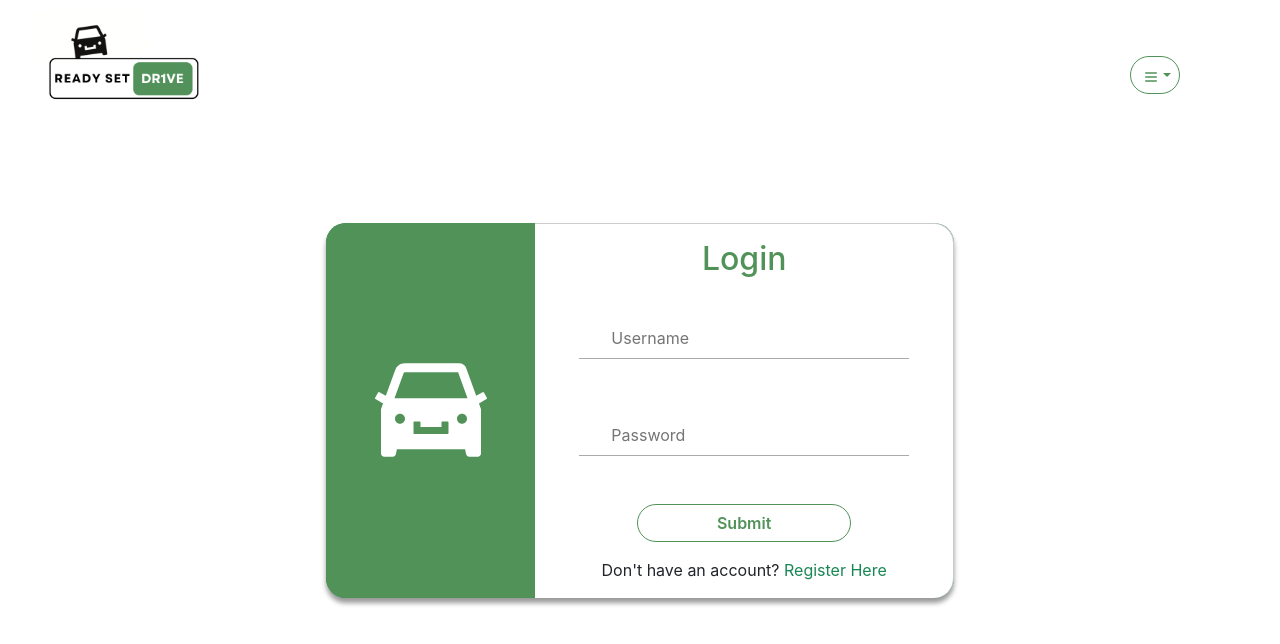
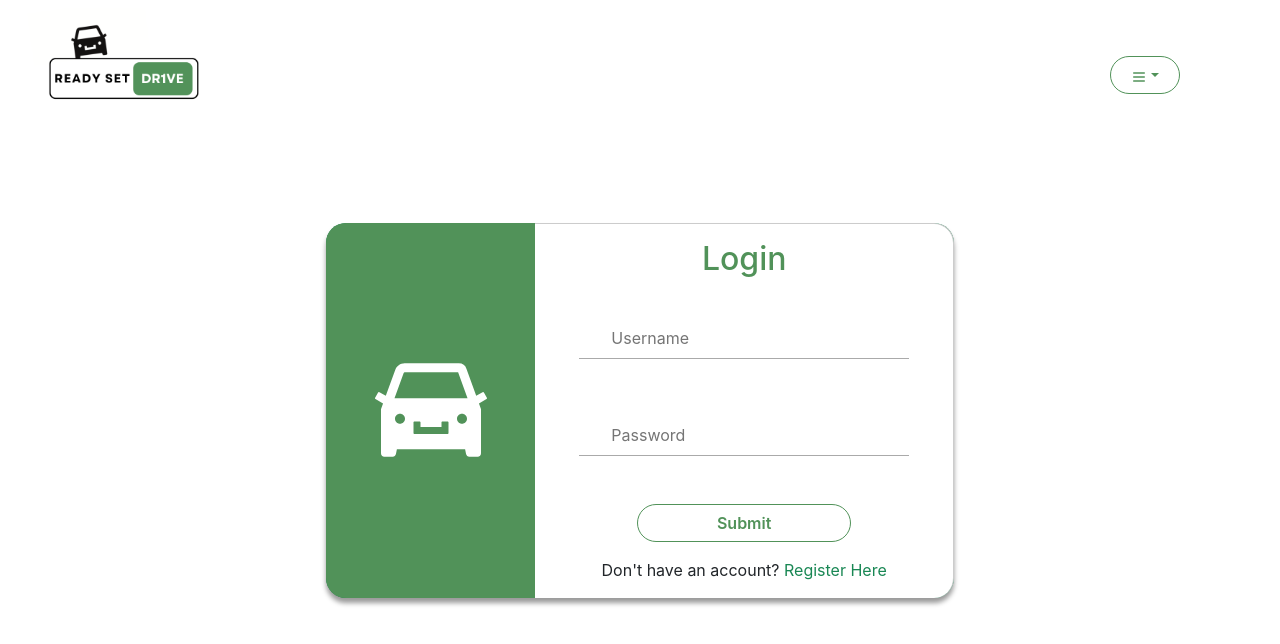
Before and after one commit to AlenaDrokina/ReadySetDrive, a React (Create React App) app in the folder client/: page /login in a window 1280 px wide. Shown: the top 644 px of the page. Built offline with nearby package versions, Linux system fonts and the light colour scheme; no server answers.

Commit message:
styling changes

```diff
--- a/client/src/components/Navbar.css
+++ b/client/src/components/Navbar.css
@@ -14,7 +14,7 @@ li {
 
 .navbar .btn {
   float: right;
-  width: 50px;
+  width: 70px;
   margin-right: 100px;
 }
 
--- a/client/src/components/RoadtripForm.js
+++ b/client/src/components/RoadtripForm.js
@@ -78,7 +78,7 @@ function RoadtripForm(props) {
             />
         </div>
 
-        <button type="submit" className="btn btn-primary">Submit </button>
+        <button type="submit" className="btn">Submit </button>
 
       </form>
     </div>
--- a/client/src/components/StopsForm.js
+++ b/client/src/components/StopsForm.js
@@ -50,7 +50,7 @@ function StopsForm(props) {
           />
         </div>
 
-        <button type="submit" className="btn btn-primary">
+        <button type="submit" className="btn">
           Add Stop
         </button>
 
```
